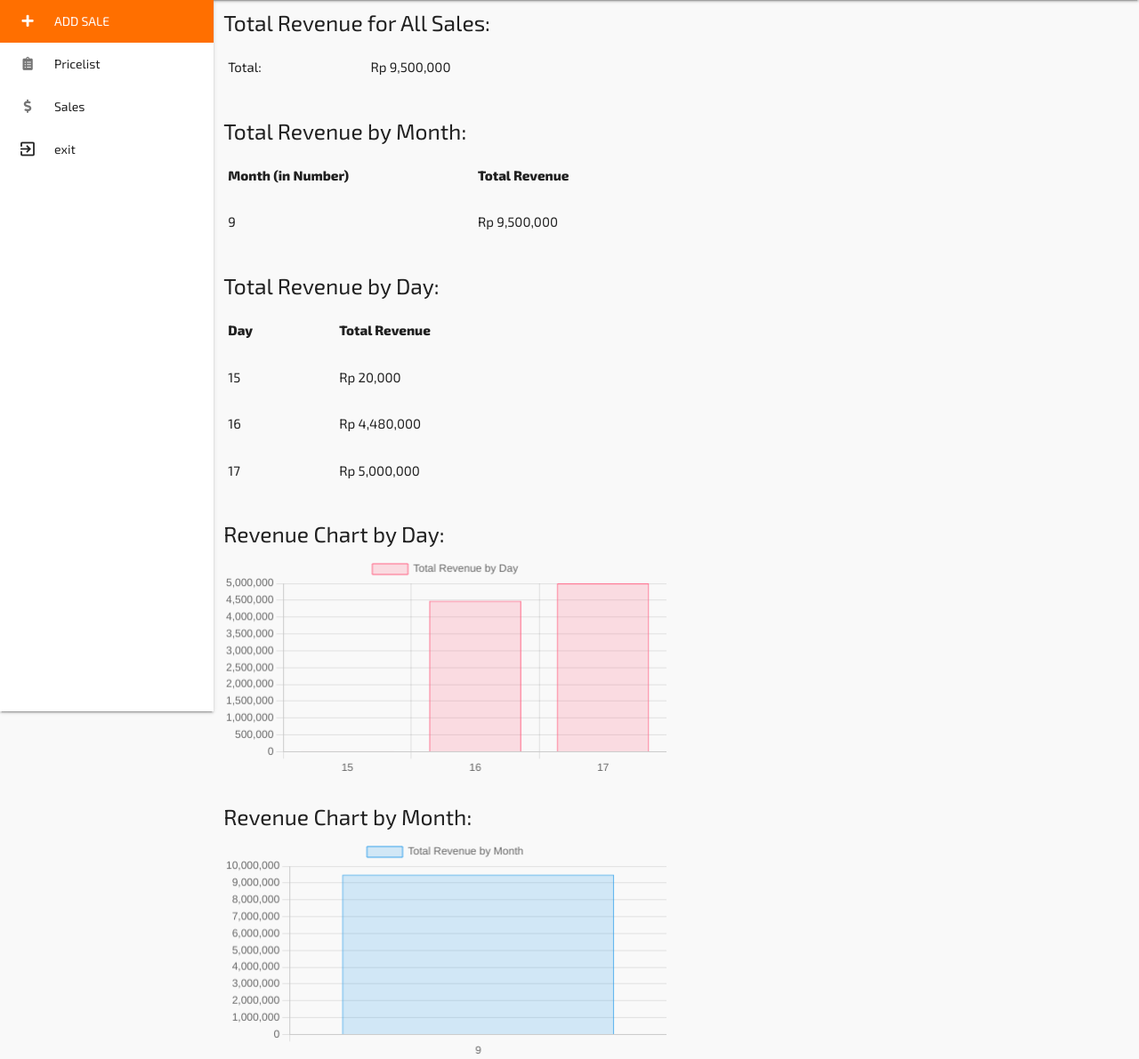
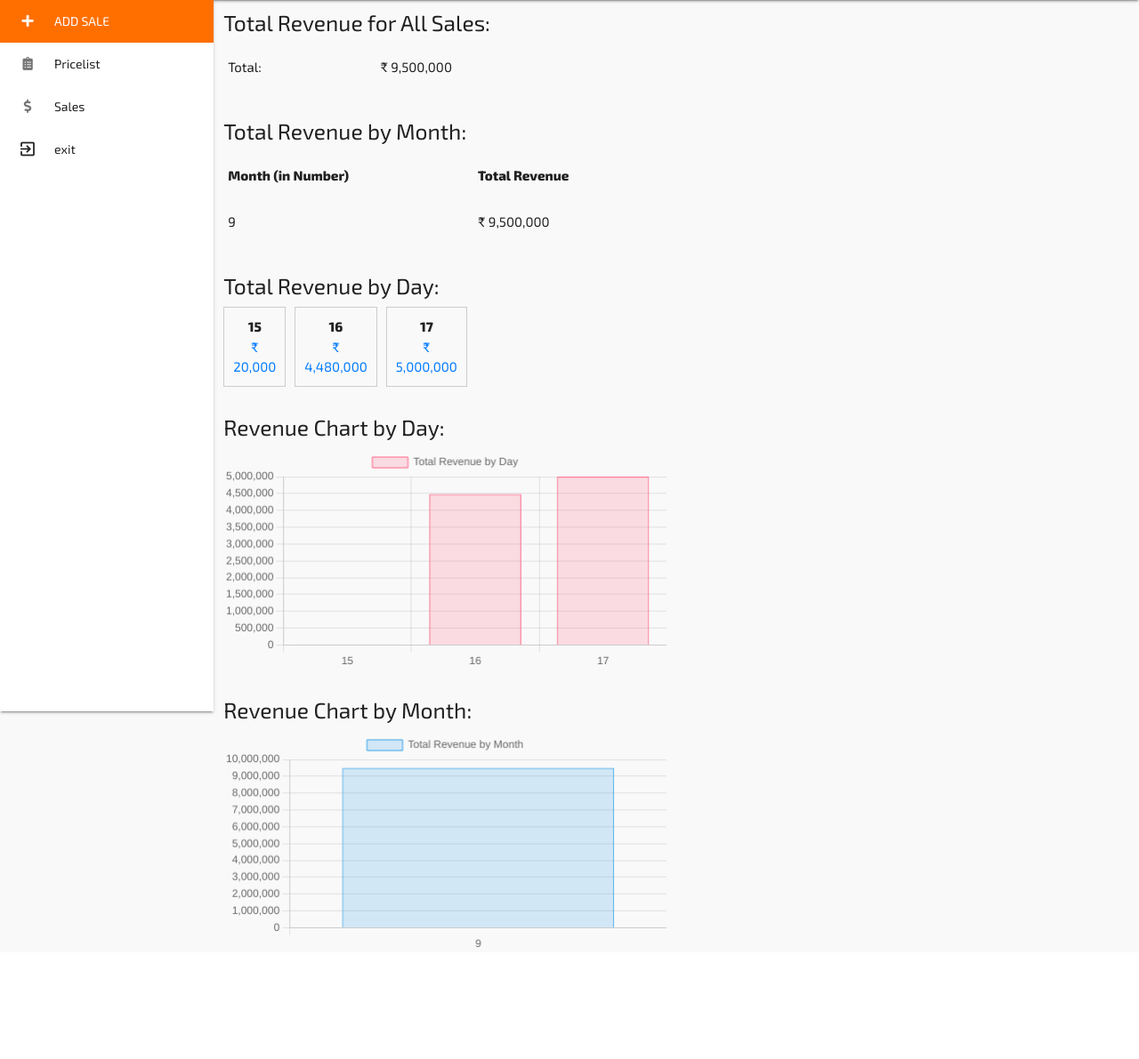
Before and after one commit to iratusbison/booking, a Django app: page /dashboard/to in a window 1280 px wide. Shown: the part 64-1255 px from the top of the page at 89% size. After the commit the page ends 1130 px from the top, so only its background shows below. Run offline with Django 4.2, Linux system fonts and the light colour scheme; data comes from the database, SQL or seed files in the repository; some libraries are stand-ins or nearby versions; some web fonts are replaced.

Commit message:
Update sale_list_with_total.html

```diff
--- a/itemmanager/templates/sale_list_with_total.html
+++ b/itemmanager/templates/sale_list_with_total.html
@@ -1,13 +1,36 @@
 {% extends "core/dashboard.html" %}
 {% load humanize %}
 {% block dashboard_content %}
+<style>
+  /* Calendar Styles */
+  .calendar {
+    display: grid;
+    grid-template-columns: repeat(7, 1fr);
+    gap: 10px;
+  }
+
+  .calendar-cell {
+    border: 1px solid #ccc;
+    padding: 10px;
+    text-align: center;
+  }
+
+  .calendar-day {
+    font-weight: bold;
+  }
+
+  .revenue-amount {
+    color: #007bff; /* Customize revenue text color */
+  }
+</style>
+
 <div class="row">
     <div class="col s12 m6">
         <h5>Total Revenue for All Sales:</h5>
         <table class="clean">
             <tr>
                 <td>Total:</td>
-                <td style="text-align: left">Rp {{ total_revenue|floatformat:0|intcomma }}</td>
+                <td style="text-align: left">₹ {{ total_revenue|floatformat:0|intcomma }}</td>
             </tr>
         </table>
     </div>
@@ -25,7 +48,7 @@
             {% for month, revenue in revenue_by_month.items %}
             <tr>
                 <td>{{ month }}</td>
-                <td style="text-align: left">Rp {{ revenue|floatformat:0|intcomma }}</td>
+                <td style="text-align: left">₹ {{ revenue|floatformat:0|intcomma }}</td>
             </tr>
             {% endfor %}
         </table>
@@ -35,19 +58,14 @@
 <div class="row">
     <div class="col s12 m6">
         <h5>Total Revenue by Day:</h5>
-        <table class="clean">
-            <tr>
-                <th> Day </th>
-                <th>Total Revenue</th>
-            </tr>
-
+        <div class="calendar">
             {% for day, revenue in revenue_by_day.items %}
-            <tr>
-                <td>{{ day }}</td>
-                <td style="text-align: left">Rp {{ revenue|floatformat:0|intcomma }}</td>
-            </tr>
+            <div class="calendar-cell">
+                <div class="calendar-day">{{ day }}</div>
+                <div class="revenue-amount">₹ {{ revenue|floatformat:0|intcomma }}</div>
+            </div>
             {% endfor %}
-        </table>
+        </div>
     </div>
 </div>
 
@@ -104,7 +122,7 @@
                     y: {
                         beginAtZero: true,
                         callback: function (value, index, values) {
-                            return 'Rp ' + value.toFixed(0).replace(/(\d)(?=(\d{3})+(?!\d))/g, '$1,');
+                            return '₹ ' + value.toFixed(0).replace(/(\d)(?=(\d{3})+(?!\d))/g, '$1,');
                         }
                     }
                 },
@@ -125,7 +143,7 @@
                     y: {
                         beginAtZero: true,
                         callback: function (value, index, values) {
-                            return 'Rp ' + value.toFixed(0).replace(/(\d)(?=(\d{3})+(?!\d))/g, '$1,');
+                            return '₹ ' + value.toFixed(0).replace(/(\d)(?=(\d{3})+(?!\d))/g, '$1,');
                         }
                     }
                 },
```
